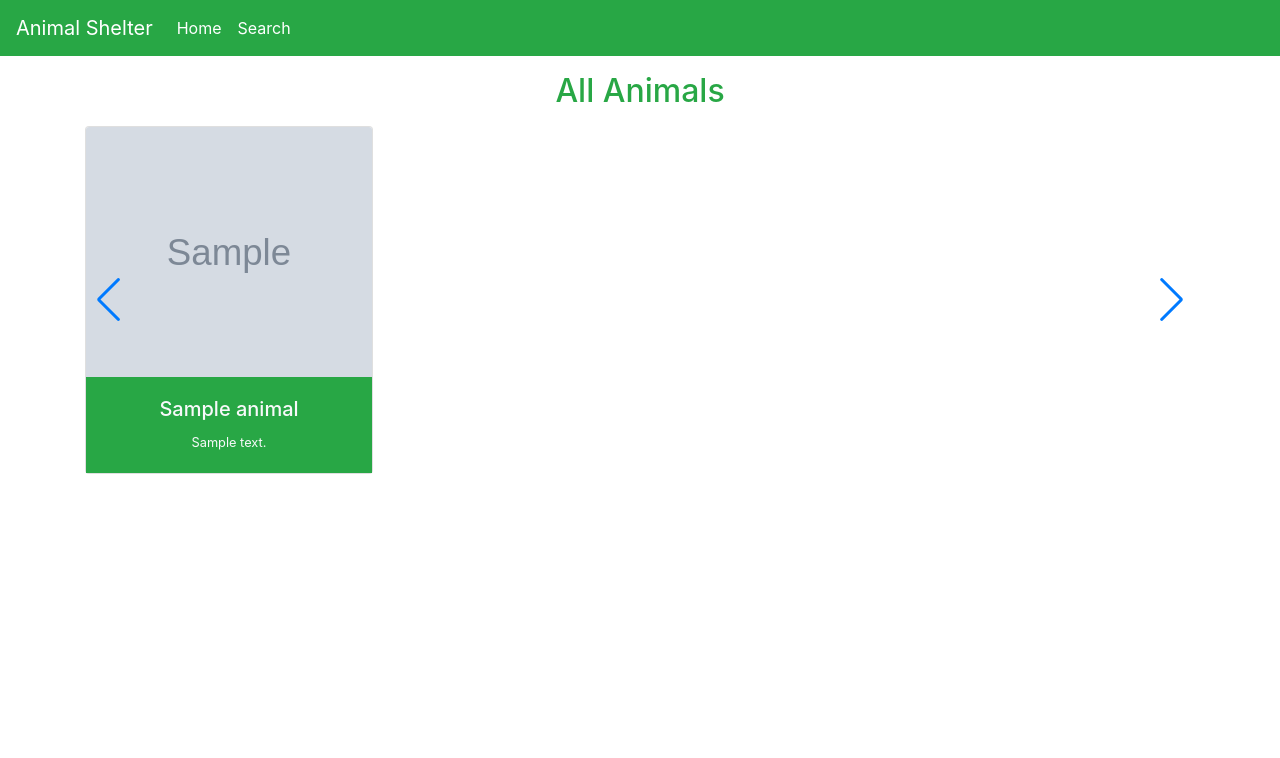
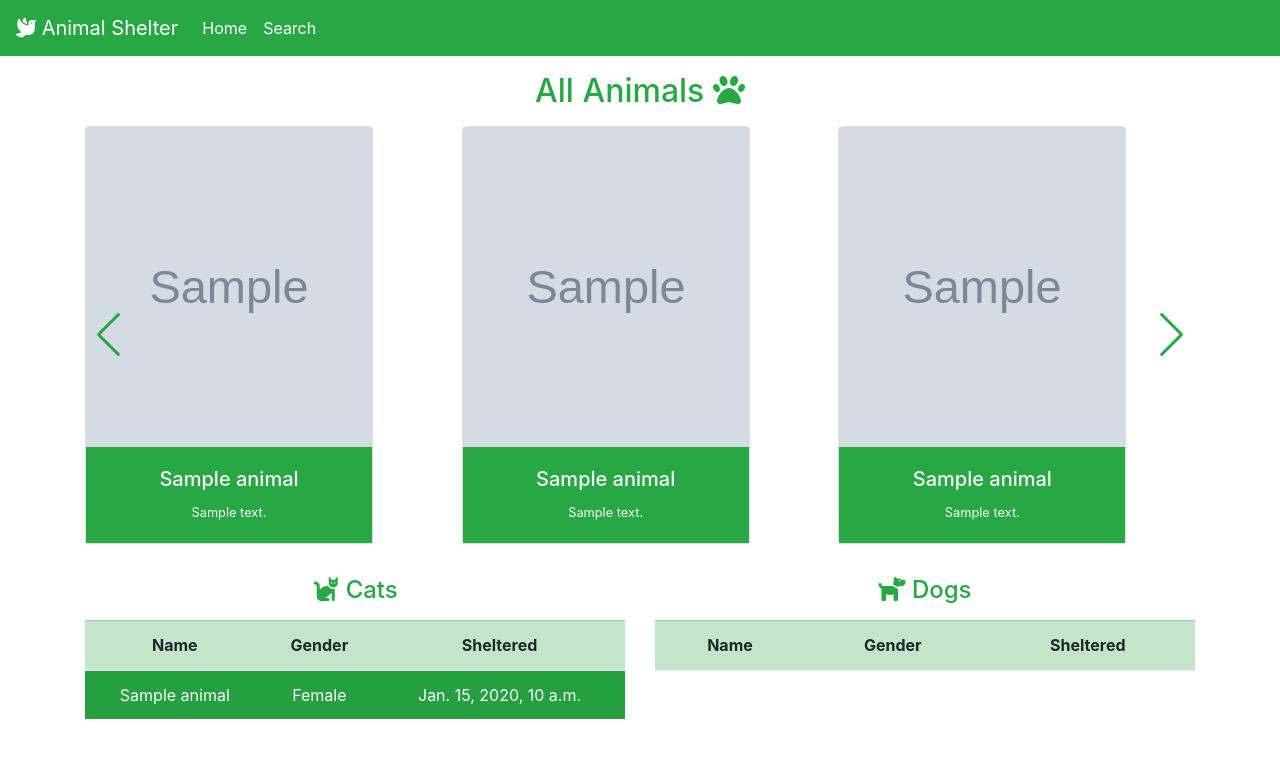
Before and after one commit to ashish946/Pet_shelter, a Django app: page / in a window 1280 px wide. Shown: the top 758 px of the page. Run offline with Django 3.2, Linux system fonts and the light colour scheme; tables that the repository leaves empty hold one stand-in row (values such as "Sample post"); grey boxes marked "Sample" are stand-in pictures; lists and menus that the app fills with data are empty; some libraries are stand-ins or nearby versions.

Commit message:
details page done

```diff
--- a/animals/templates/home.html
+++ b/animals/templates/home.html
@@ -5,33 +5,160 @@
 
 	<div class="row">
 		<div class="col-md-12">
-			<h2 class="text-center text-success mt-3 mb-3">All Animals</h2>
+			<h2 class="text-center text-success mt-3 mb-3">All Animals <i class="fas fa-paw"></i></h2>
 			<!-- Slider main container -->
-
 			<div class="swiper-container">
 				<!-- Swiper -->
 				<div class="swiper-wrapper">
 					{% for animal in animals %}
 					<div class="swiper-slide">
-						<div class="card" style="width: 18rem;">
-							<img src="{{animal.image.url}}" class="card-img-top" alt="..." height="250" width="220">
-							<div class="card-body bg-success">
-								<center><h5 class="card-title text-light">{{animal.name}}</h5>
-									<small><p class="card-text text-light">{{animal.description}}</p></small></center>
+						<a href="animal/{{animal.id}}">
+							<div class="card" style="width: 18rem;">
+								<img src="{{animal.image.url}}" class="card-img-top" alt="..." height="320" width="300">
+								<div class="card-body bg-success">
+									<center><h5 class="card-title text-light">{{animal.name}}</h5>
+										<small><p class="card-text text-light">{{animal.description}}</p></small></center>
+									</div>
 								</div>
-							</div>
+							</a>
 						</div>
 						{% endfor %}
 
 					</div>
 					<!-- Add Arrows -->
-					<div class="swiper-button-next"></div>
-					<div class="swiper-button-prev"></div>
+					<div class="swiper-button-next text-success"></div>
+					<div class="swiper-button-prev text-success"></div>
 
 				</div>
+			</div>
+		</div>
+
+		<div class="row mt-3">
+			<div class="col-md-6">
+				<h4 class="text-center text-success mt-3 mb-3"><i class="fas fa-cat"></i> Cats</h4>
+				<table class="table table-striped text-center">
+					<thead class="table-success">
+						<tr>
+							<th scope="col">Name</th>
+							<th scope="col">Gender</th>
+							<th scope="col">Sheltered</th>
+						</tr>
+					</thead>
+					<tbody class="bg-success text-light">
+						{% for cat in cats %}
+						<tr>
+							<td>{{cat.name}}</td>
+							<td>{{cat.gender}}</td>
+							<td>{{cat.Sheltered}}</td>
+						</tr>
+						{% endfor %}
+					</tbody>
+				</table>
+
+				{% if cats.has_other_pages %}
+				<nav aria-label="Page navigation example">
+					<ul class="pagination justify-content-center">
+						{% if cats.has_previous %}
+						<li class="page-item">
+							<a class="page-link text-light bg-success" href="?catpage={{cats.previous_page_number}}" aria-label="Previous">
+								<span aria-hidden="true">&laquo;</span>
+							</a>
+						</li>
+						{% else %}
+						<li class="page-item disabled"></li>
+						{% endif %}
+						{% for pages in cats.paginator.page_range %}
+						<br>
+						{% if cats.number == pages %}
+						<li class="page-item">
+							<a class="page-link text-success" href="?catpage={{ pages }}">{{pages}}</a>
+						</li>
+						{% else %}
+						<li class="page-item">
+							<a class="page-link text-light bg-success" href="?catpage={{ pages }}" aria-label="Next">
+								{{pages}}
+							</a>
+						</li>
+						{% endif %}
+						{% endfor %}
+
+						{% if cats.has_next %}
+						<li class="page-item">
+							<a class="page-link text-light bg-success" href="?catpage={{cats.next_page_number}}" aria-label="Next">
+								<span aria-hidden="true">&raquo;</span>
+							</a>
+						</li>
+						{% endif %}
+
+					</ul>
+				</nav>
+				{% endif %}
+
+			</div>
+
+			<div class="col-md-6">
+				<h4 class="text-center text-success mt-3 mb-3"><i class="fas fa-dog"></i> Dogs</h4>
+				<table class="table table-striped text-center">
+					<thead class="table-success">
+						<tr>
+							<th scope="col">Name</th>
+							<th scope="col">Gender</th>
+							<th scope="col">Sheltered</th>
+						</tr>
+					</thead>
+					<tbody class="bg-success text-light">
+						{% for dog in dogs %}
+						<tr>
+							<td>{{dog.name}}</td>
+							<td>{{dog.gender}}</td>
+							<td>{{dog.Sheltered}}</td>
+						</tr>
+						{% endfor %}
+					</tbody>
+				</table>
+
+				{% if dogs.has_other_pages %}
+				<nav aria-label="Page navigation example">
+					<ul class="pagination justify-content-center">
+						{% if dogs.has_previous %}
+						<li class="page-item">
+							<a class="page-link text-light bg-success" href="?dogpage={{dogs.previous_page_number}}" aria-label="Previous">
+								<span aria-hidden="true">&laquo;</span>
+							</a>
+						</li>
+						{% else %}
+						<li class="page-item disabled"></li>
+						{% endif %}
+						{% for pages in dogs.paginator.page_range %}
+						<br>
+						{% if dogs.number == pages %}
+						<li class="page-item">
+							<a class="page-link text-success" href="?dogpage={{ pages }}">{{pages}}</a>
+						</li>
+						{% else %}
+						<li class="page-item">
+							<a class="page-link text-light bg-success" href="?dogpage={{ pages }}" aria-label="Next">
+								{{pages}}
+							</a>
+						</li>
+						{% endif %}
+						{% endfor %}
+
+						{% if dogs.has_next %}
+						<li class="page-item">
+							<a class="page-link text-light bg-success" href="?dogpage={{dogs.next_page_number}}" aria-label="Next">
+								<span aria-hidden="true">&raquo;</span>
+							</a>
+						</li>
+						{% endif %}
+
+					</ul>
+				</nav>
+				{% endif %}
 
 
 			</div>
+
 		</div>
 	</div>
 
--- a/animals/urls.py
+++ b/animals/urls.py
@@ -5,5 +5,6 @@ from . import views
 
 urlpatterns = [
     path('',views.home,name='home'),
+    path('animal/<int:animal_id>/',views.detail,name='detail'),
     path('search/',views.search,name='search'),
 ]
--- a/animals/views.py
+++ b/animals/views.py
@@ -1,9 +1,26 @@
 from django.shortcuts import render
 from .models import Animal
+from django.core.paginator import Paginator
+from django.shortcuts import get_object_or_404
 
 def home(request):
     animals=Animal.objects.all()
-    return render(request,'home.html',{'animals':animals})
+    cats=Animal.objects.filter(animal='Cat')
+    paginator1=Paginator(cats,1)
+    page=request.GET.get('catpage')
+    cats=paginator1.get_page(page)
+
+    dogs=Animal.objects.filter(animal='Dog')
+    paginator2 = Paginator(dogs, 1)
+    page2 = request.GET.get('dogpage')
+    dogs = paginator2.get_page(page2)
+
+    return render(request,'home.html',{'animals':animals,'cats':cats,'dogs':dogs})
 
 def search(request):
     return render(request,'search.html',{})
+
+def detail(request,animal_id):
+    animal=get_object_or_404(Animal,pk=animal_id)
+    animals=Animal.objects.all()
+    return render(request,'detail.html',{'animal':animal,'animals':animals})
--- a/templates/base.html
+++ b/templates/base.html
@@ -1,6 +1,10 @@
 <!doctype html>
 <html lang="en">
 <head>
+
+  <!-- Fontawesome -->
+  <script src="https://kit.fontawesome.com/d10ec65516.js" crossorigin="anonymous"></script>
+
   <!-- Required meta tags -->
   <meta charset="utf-8">
   <meta name="viewport" content="width=device-width, initial-scale=1, shrink-to-fit=no">
@@ -11,14 +15,17 @@
   <!-- Swiper css -->
   <link rel="stylesheet" href="https://unpkg.com/swiper/swiper-bundle.css">
   <link rel="stylesheet" href="https://unpkg.com/swiper/swiper-bundle.min.css">
-  <title>Hello, world!</title>
+  <title>Animals</title>
   <style type="text/css">
-
+    .container {
+      width: 100%;
+      height: 100%;
+    }
   </style>
 </head>
 <body>
   <nav class="navbar navbar-expand-lg navbar-dark bg-success">
-    <a class="navbar-brand" href="{% url 'home' %}">Animal Shelter</a>
+    <a class="navbar-brand" href="{% url 'home' %}"><i class="fas fa-dove"></i> Animal Shelter</a>
     <button class="navbar-toggler" type="button" data-toggle="collapse" data-target="#navbarSupportedContent" aria-controls="navbarSupportedContent" aria-expanded="false" aria-label="Toggle navigation">
       <span class="navbar-toggler-icon"></span>
     </button>
@@ -55,18 +62,25 @@
   <!-- Initialze swipper -->
   <script>
     var swiper = new Swiper('.swiper-container', {
-      slidesPerView: 3,
-      spaceBetween: 30,
-      slidesPerGroup: 3,
       loop: true,
       loopFillGroupWithBlank: true,
-      pagination: {
-        el: '.swiper-pagination',
-        clickable: true,
-      },
       navigation: {
         nextEl: '.swiper-button-next',
         prevEl: '.swiper-button-prev',
+      },
+      breakpoints: {
+        640: {
+          slidesPerView: 1,
+          spaceBetween: 40,
+        },
+        768: {
+          slidesPerView: 2,
+          spaceBetween: 30,
+        },
+        1024: {
+          slidesPerView: 3,
+          spaceBetween: 20,
+        },
       },
       autoplay: {
         delay: 2000,
```
Also changed, not shown: animals/templates/detail.html (added, +84 -0 lines).
